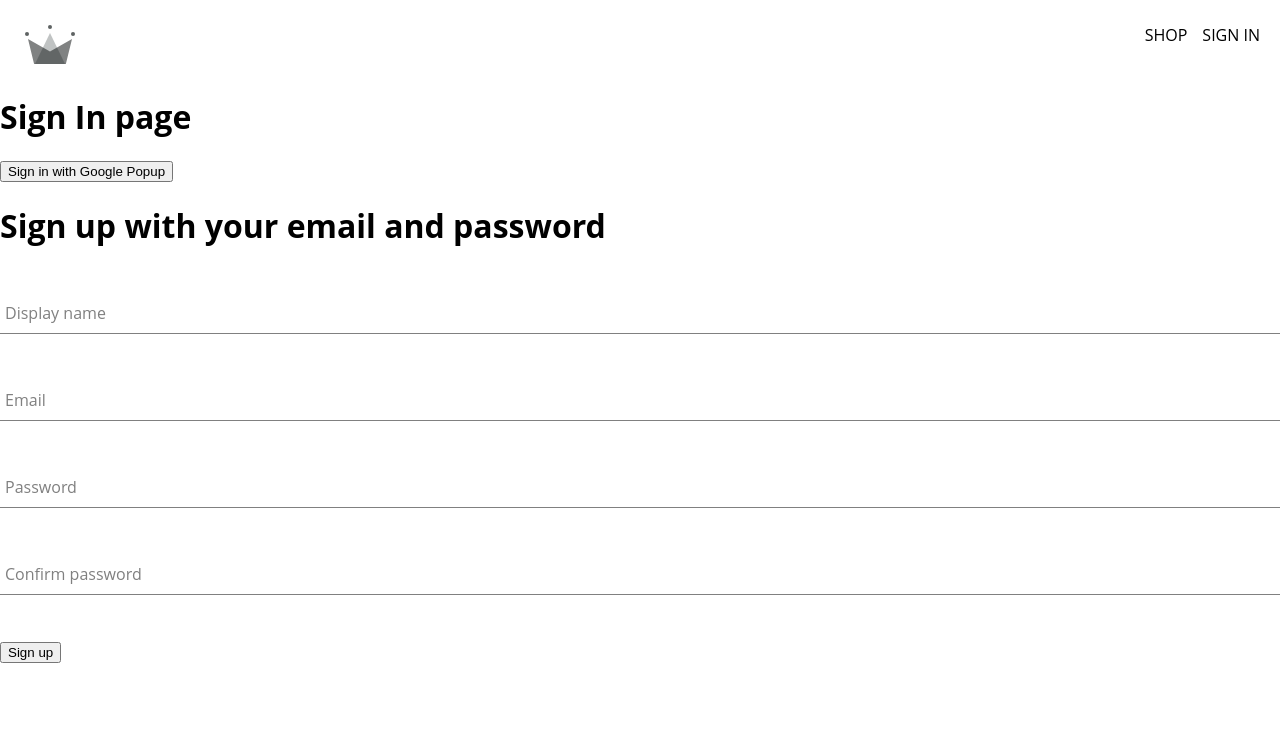
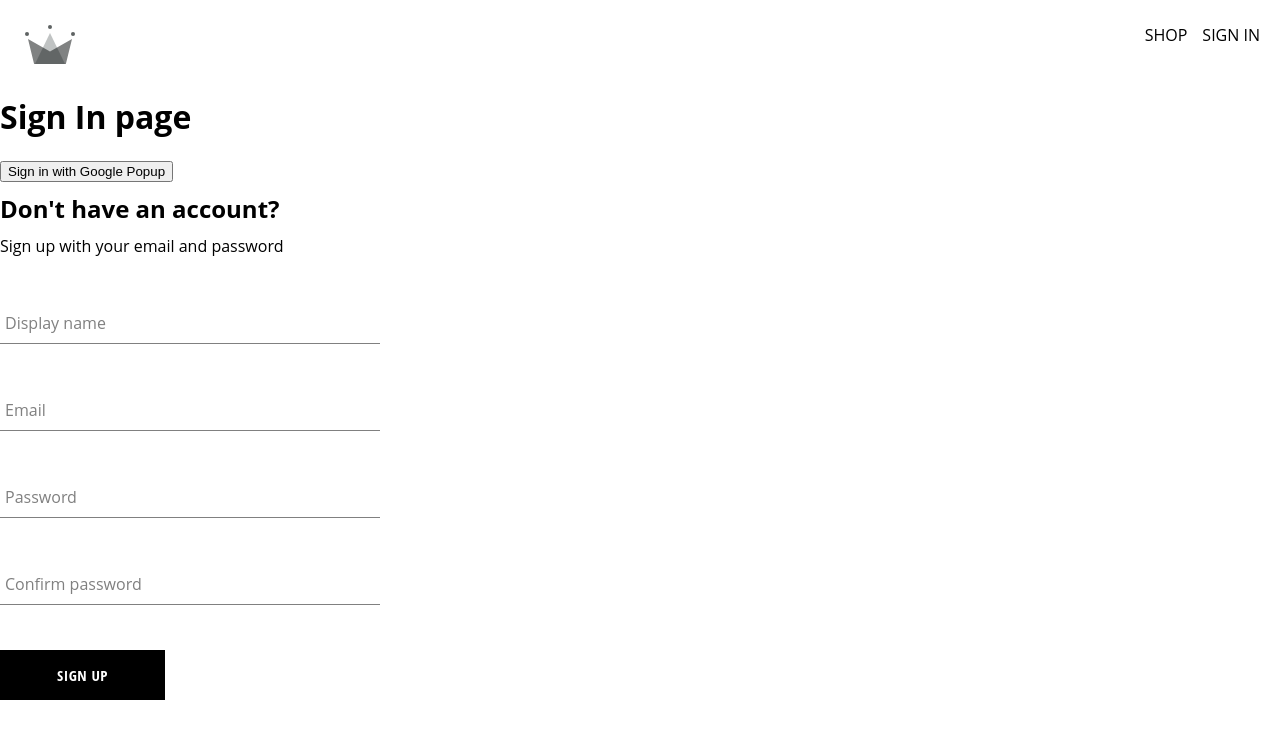
Before and after one commit to irina-voropaeva/Crwn-clothing, a React (Create React App) app: page /sign-in in a window 1280 px wide. Shown: the top 738 px of the page. Built offline with nearby package versions, Linux system fonts and the light colour scheme; a web font is replaced by a local one.

Commit message:
styles and button added

```diff
--- /dev/null
+++ b/src/components/button/button.component.jsx
@@ -0,0 +1,16 @@
+import './button.styles.scss';
+
+const BUTTON_TYPE_CLASSES =  {
+    google: 'google-sign-in',
+    inverted: 'inverted',
+};
+
+const Button = ({ children, buttonType, ...otherProps }) => {
+    return <button className={`button-container ${BUTTON_TYPE_CLASSES[buttonType]}`}
+    { ...otherProps }
+    >
+        { children }
+    </button>;
+}
+
+export default Button;
--- /dev/null
+++ b/src/components/button/button.styles.scss
@@ -0,0 +1,46 @@
+.button-container {
+    min-width: 165px;
+    width: auto;
+    height: 50px;
+    letter-spacing: 0.5px;
+    line-height: 50px;
+    padding: 0 35px 0 35px;
+    font-size: 15px;
+    background-color: black;
+    color: white;
+    text-transform: uppercase;
+    font-family: 'Open Sans Condensed';
+    font-weight: bolder;
+    border: none;
+    cursor: pointer;
+    display: flex;
+    justify-content: center;
+
+    &:hover {
+      background-color: white;
+      color: black;
+      border: 1px solid black;
+    }
+
+    &.google-sign-in {
+      background-color: #4285f4;
+      color: white;
+
+      &:hover {
+        background-color: #357ae8;
+        border: none;
+      }
+    }
+
+    &.inverted {
+      background-color: white;
+      color: black;
+      border: 1px solid black;
+
+      &:hover {
+        background-color: black;
+        color: white;
+        border: none;
+      }
+    }
+  }
--- a/src/components/sign-up-form/sign-up-form.component.jsx
+++ b/src/components/sign-up-form/sign-up-form.component.jsx
@@ -1,11 +1,14 @@
 import { useState } from 'react';
 
 import FormInput from '../form-input/form-input.component';
+import Button from '../button/button.component';
 
 import {
     createUserDocumentFromAuth,
     createAuthUserWithEmailAndPassword
 } from '../../utils/firebase/firebase.utils';
+
+import './sign-up-form.styles.scss';
 
 const defaultFormFields = {
     displayName: '',
@@ -54,8 +57,9 @@
     };
 
     return(
-        <div>
-            <h1>Sign up with your email and password</h1>
+        <div className='sign-up-container'>
+            <h2>Don't have an account?</h2>
+            <span>Sign up with your email and password</span>
             <form onSubmit={ handleSubmit }>
                 <FormInput
                     label='Display name'
@@ -89,7 +93,7 @@
                     name='confirmPassword'
                     value={ confirmPassword } />
 
-                <button type='submit'>Sign up</button>
+                <Button type='submit'>Sign up</Button>
             </form>
         </div>
     );
--- /dev/null
+++ b/src/components/sign-up-form/sign-up-form.styles.scss
@@ -0,0 +1,9 @@
+.sign-up-container {
+    display: flex;
+    flex-direction: column;
+    width: 380px;
+
+    h2 {
+        margin: 10px 0;
+    }
+}
```
